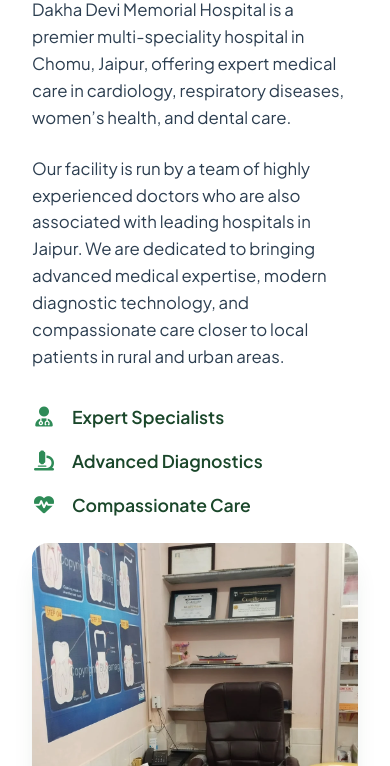
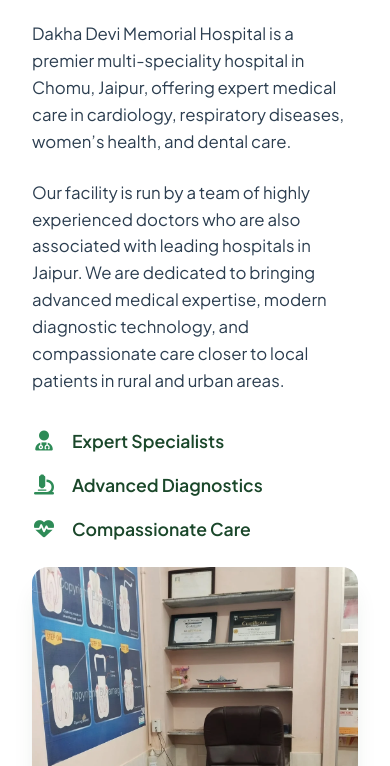
Before and after one commit to Akc04/dakha-devi-hospital, a website built with Vite: page index.html in a window 390 px wide. Shown: the part 867-1633 px from the top of the page. Built offline with nearby package versions, Linux system fonts and the light colour scheme.

Commit message:
Fix mobile heading cut-off by increasing scroll margin and top padding

```diff
--- a/src/style.css
+++ b/src/style.css
@@ -1150,11 +1150,10 @@
     padding: 4rem 0 2rem; /* Even tighter hero on mobile */
   }
 
-
-
-  .video-card {
-    max-width: 400px;
-    margin: 0 auto;
+  /* Fix heading cut-off on mobile */
+  section {
+    padding: 2.5rem 0 1rem; /* More top padding to prevent cut-off */
+    scroll-margin-top: 90px; /* Specific scroll offset for mobile header */
   }
 
   .mobile-only-toggle {
```
